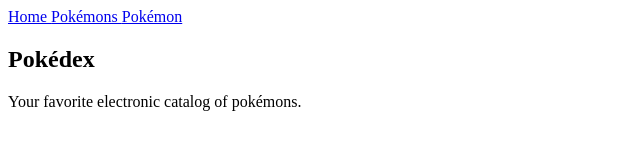
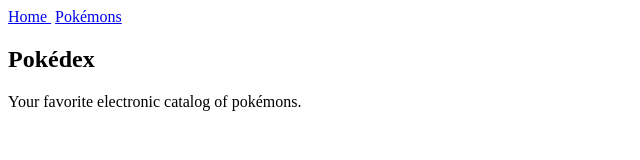
Before and after one commit to naush/pokedex, an Angular app: page / in a window 1280 px wide. Shown: the top 160 px of the page, without its empty margins (0-640 px from the left). Built offline with nearby package versions, Linux system fonts and the light colour scheme.

Commit message:
Extract component

```diff
--- a/src/app/app-routing.module.ts
+++ b/src/app/app-routing.module.ts
@@ -1,10 +1,8 @@
 import { NgModule } from '@angular/core';
 import { RouterModule, Routes } from '@angular/router';
-import { PokemonComponent } from './pokemon/pokemon.component';
 import { PokemonsComponent } from './pokemons/pokemons.component';
 
 const routes: Routes = [
-  { path: 'pokemon', component: PokemonComponent },
   { path: 'pokemons', component: PokemonsComponent }
 ];
 
--- a/src/app/app.component.html
+++ b/src/app/app.component.html
@@ -4,9 +4,6 @@
   </a>
   <a routerLink="/pokemons">
     Pokémons
-  </a>
-  <a routerLink="/pokemon">
-    Pokémon
   </a>
 </nav>
 <section>
--- a/src/app/app.component.less
+++ b/src/app/app.component.less
@@ -0,0 +1,9 @@
+nav {
+  a {
+    margin-right: 4px;
+  }
+
+  a:last-child {
+    margin-right: 0;
+  }
+}
--- a/src/app/pokemon/pokemon.component.html
+++ b/src/app/pokemon/pokemon.component.html
@@ -1 +1,9 @@
-<p>pokemon works!</p>
+<div class="pokemon">
+  <h3>#{{ pokemon.number | slice:1:4 }} {{ pokemon.name }}</h3>
+  <img src="/assets/images/{{ pokemon.number }}.png">
+  <ul>
+    <li class="{{ type }}" *ngFor="let type of pokemon.types">
+      {{ type }}
+    </li>
+  </ul>
+</div>
--- a/src/app/pokemon/pokemon.component.less
+++ b/src/app/pokemon/pokemon.component.less
@@ -0,0 +1,36 @@
+.pokemon {
+  display: flex;
+  flex-direction: column;
+  align-items: center;
+  background-color: lightgray;
+  border-radius: 8px;
+
+  & img {
+    width: 200px;
+    height: 200px;
+  }
+
+  & ul {
+    display: flex;
+    list-style-type: none;
+    padding: 0;
+  }
+
+  & li {
+    padding: 4px 8px;
+    color: white;
+    border-radius: 8px;
+  }
+
+  & li:first-child {
+    margin-right: 8px;
+  }
+
+  & li.Grass {
+    background-color: green;
+  }
+
+  & li.Poison {
+    background-color: purple;
+  }
+}
--- a/src/app/pokemon/pokemon.component.ts
+++ b/src/app/pokemon/pokemon.component.ts
@@ -1,10 +1,10 @@
-import { Component } from '@angular/core';
+import { Component, Input } from '@angular/core';
 
 @Component({
-  selector: 'app-pokemon',
+  selector: 'pokemon',
   templateUrl: './pokemon.component.html',
   styleUrls: ['./pokemon.component.less']
 })
 export class PokemonComponent {
-
+  @Input() pokemon: any;
 }
--- a/src/app/pokemons/pokemons.component.html
+++ b/src/app/pokemons/pokemons.component.html
@@ -1,11 +1,5 @@
 <div class="pokemon-list">
-  <div class="pokemon" *ngFor="let pokemon of pokemons">
-    <h3>#{{ pokemon.number | slice:1:4 }} {{ pokemon.name }}</h3>
-    <img src="/assets/images/{{ pokemon.number }}.png">
-    <ul>
-      <li class="{{ type }}" *ngFor="let type of pokemon.types">
-        {{ type }}
-      </li>
-    </ul>
-  </div>
+  <pokemon
+    *ngFor="let pokemon of pokemons"
+    [pokemon]="pokemon"></pokemon>
 </div>
--- a/src/app/pokemons/pokemons.component.less
+++ b/src/app/pokemons/pokemons.component.less
@@ -1,41 +1,4 @@
 .pokemon-list {
   display: flex;
   gap: 8px;
-
-  & img {
-    width: 200px;
-    height: 200px;
-  }
 }
-
-.pokemon {
-  display: flex;
-  flex-direction: column;
-  align-items: center;
-  background-color: lightgray;
-  border-radius: 8px;
-
-  & ul {
-    display: flex;
-    list-style-type: none;
-    padding: 0;
-  }
-
-  & li {
-    padding: 4px 8px;
-    color: white;
-    border-radius: 8px;
-  }
-
-  & li:first-child {
-    margin-right: 8px;
-  }
-
-  & li.Grass {
-    background-color: green;
-  }
-
-  & li.Poison {
-    background-color: purple;
-  }
-}
--- a/src/app/pokemons/pokemons.component.ts
+++ b/src/app/pokemons/pokemons.component.ts
@@ -4,7 +4,7 @@
 
 
 @Component({
-  selector: 'app-pokemons',
+  selector: 'pokemons',
   templateUrl: './pokemons.component.html',
   styleUrls: ['./pokemons.component.less']
 })
```
